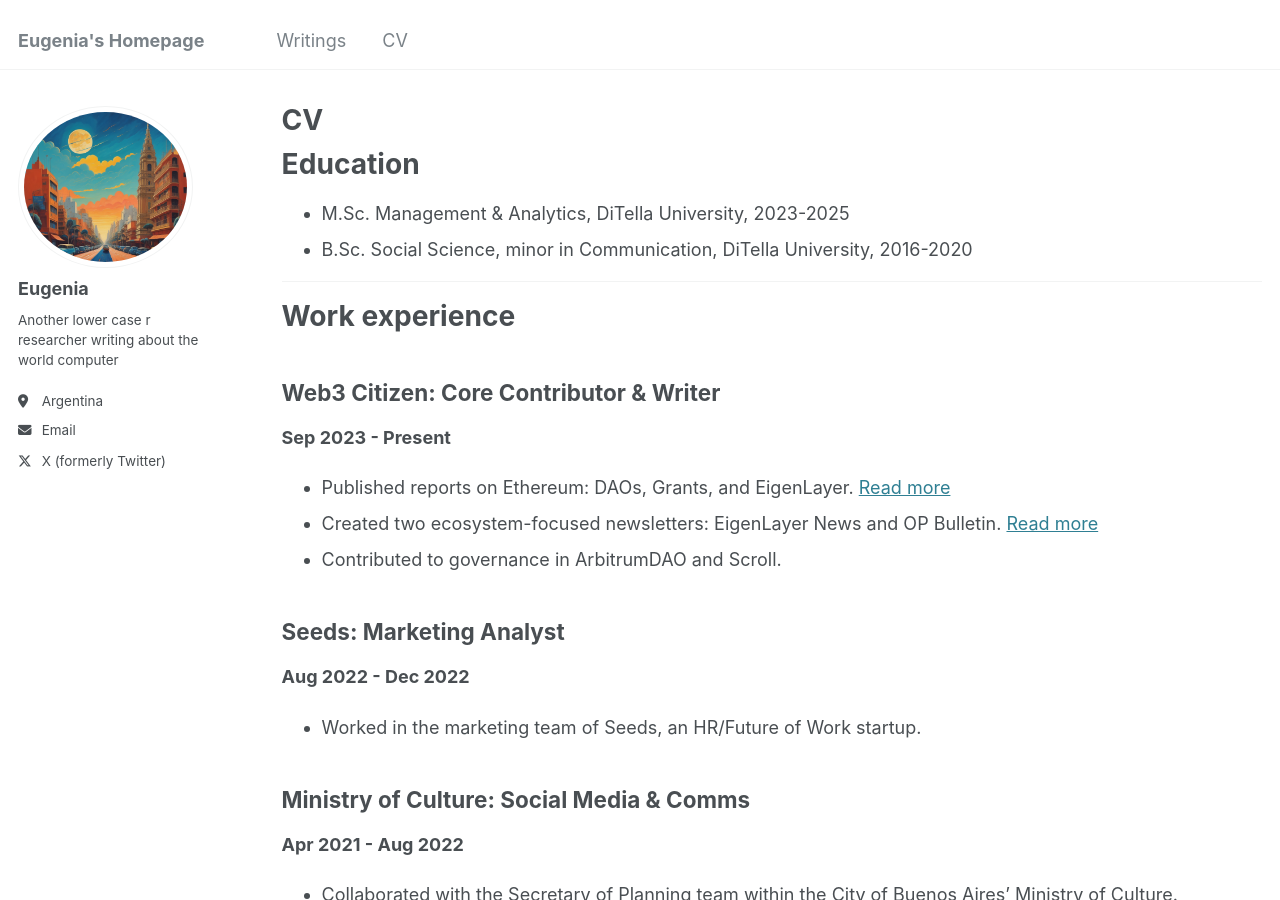
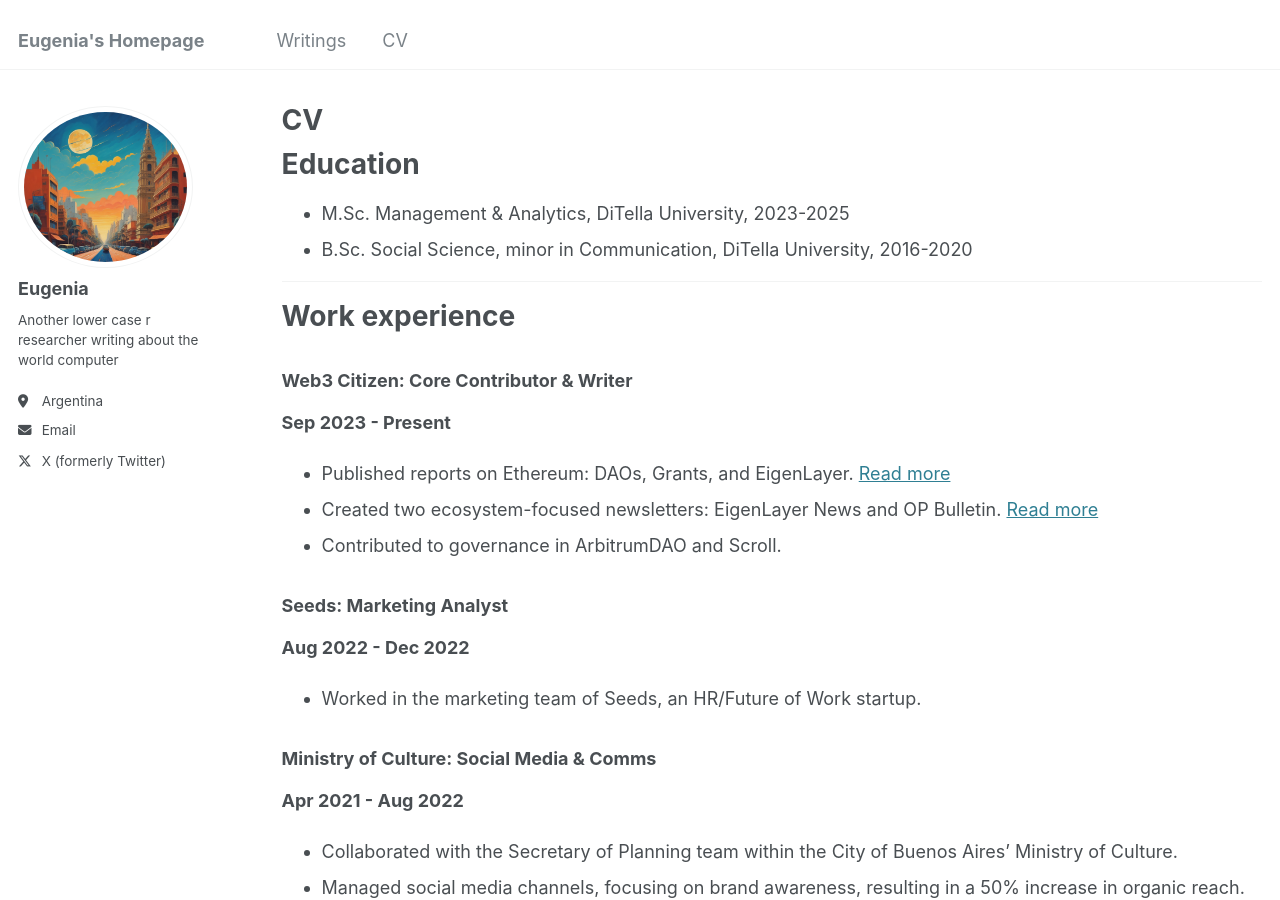
Before and after one commit to eugeniatel/eugeniatel.github.io, a Jekyll site: the page built from _pages/cv.md, in a window 1280 px wide and 900 px high. Built offline with Jekyll 4.4.1, drawn with Linux system fonts in a browser that asks for light colours.

Commit message:
Update cv.md

```diff
--- a/_pages/cv.md
+++ b/_pages/cv.md
@@ -18,23 +18,23 @@ Education
 
 Work experience
 ======
-## Web3 Citizen: Core Contributor & Writer
+### Web3 Citizen: Core Contributor & Writer
  **Sep 2023 - Present**
   * Published reports on Ethereum: DAOs, Grants, and EigenLayer. [Read more](https://www.web3citizen.xyz/research)
   * Created two ecosystem-focused newsletters: EigenLayer News and OP Bulletin. [Read more](https://paragraph.xyz/@web3citizenxyz)
   * Contributed to governance in ArbitrumDAO and Scroll.
 
-## Seeds: Marketing Analyst
+### Seeds: Marketing Analyst
  **Aug 2022 - Dec 2022**
   * Worked in the marketing team of Seeds, an HR/Future of Work startup.
 
-## Ministry of Culture: Social Media & Comms
+### Ministry of Culture: Social Media & Comms
  **Apr 2021 - Aug 2022**
   * Collaborated with the Secretary of Planning team within the City of Buenos Aires' Ministry of Culture.
   * Managed social media channels, focusing on brand awareness, resulting in a 50% increase in organic reach.
   * Created support materials and reports for project distribution.
 
-## Other Experiences
+### Other Experiences
 * **Devcon Scholar 2024 for Devcon VII** – Thanks to the Ethereum Foundation, met global builders and traveled to Bangkok for Devcon SEA.
 * **Aleph (Dec 2024)** – Participated in [Buenos Aires’ Pop Up City hybrid hackathon](https://aleph.crecimiento.build/hackathon) as part of the Hackathon Team.
 * **Translathon (Aug 2024)** – Translated Solidity Docs, PSE content, and Ethereum.org's main page.
```
